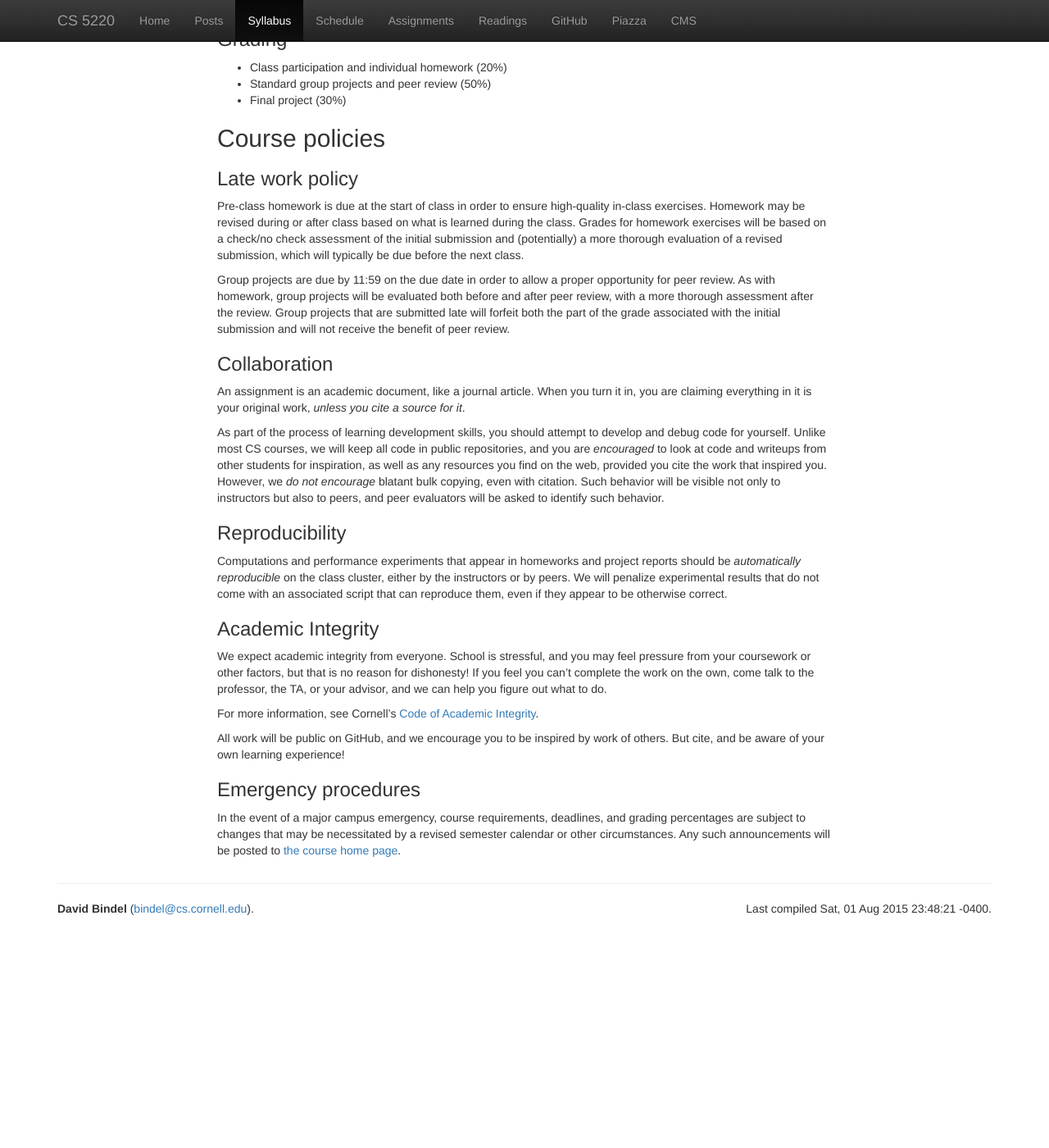
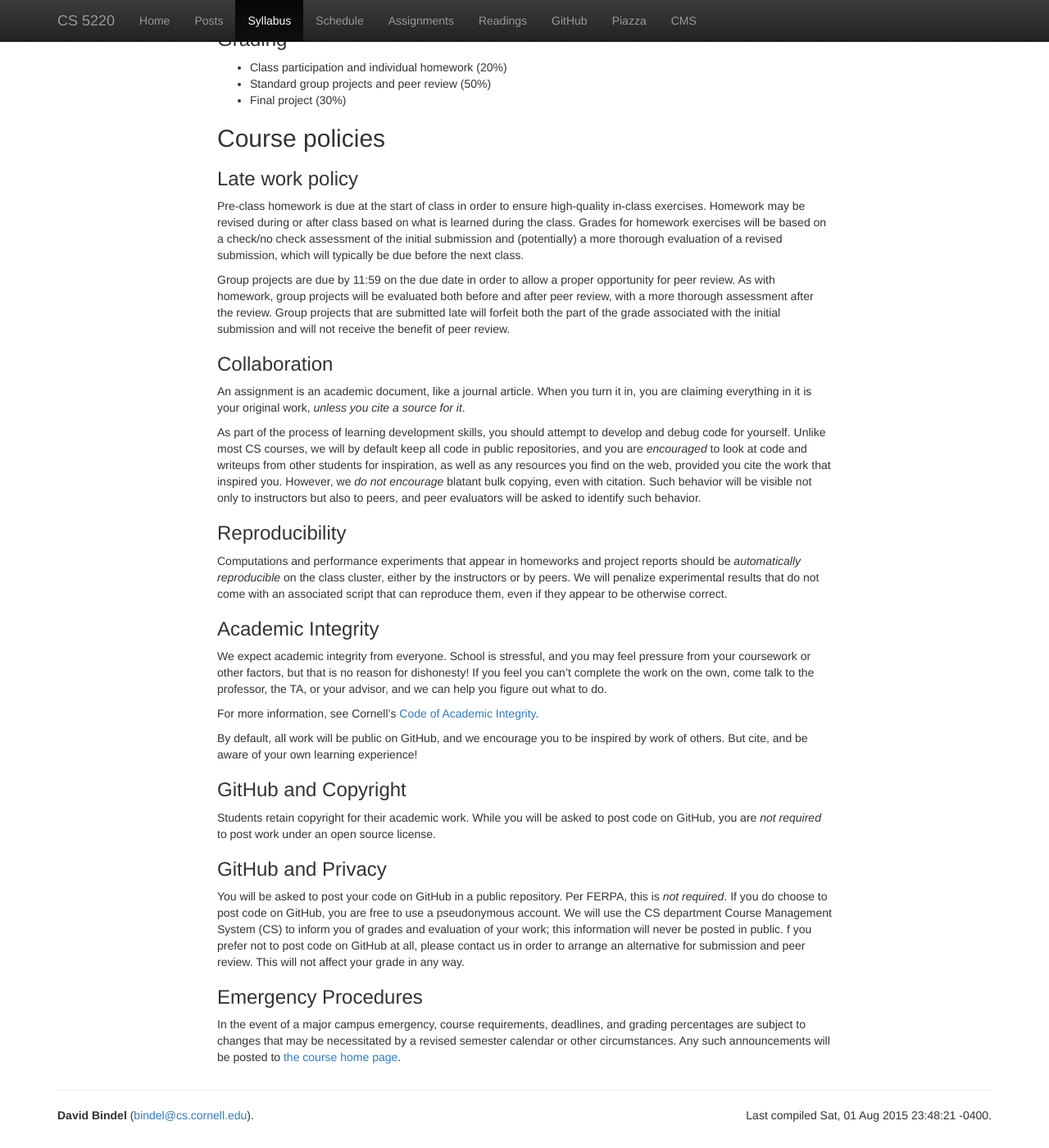
Before and after one commit to cornell-cs5220-f15/cornell-cs5220-f15.github.io, a Jekyll site: the page built from syllabus.md, in a window 1280 px wide and 1400 px high, scrolled down 2194 px. Shown: the whole window at 82% size. Built offline with Jekyll 4.4.1, drawn with Linux system fonts in a browser that asks for light colours; nearby versions of some CDN libraries; before the commit the page ends 3342 px from its top, so only the background shows below that.

Commit message:
Updates to syllabus re copyright/privacy concerns.

```diff
--- a/syllabus.md
+++ b/syllabus.md
@@ -183,7 +183,7 @@ original work, *unless you cite a source for it*.
 
 As part of the process of learning development skills, you should
 attempt to develop and debug code for yourself.  Unlike most CS
-courses, we will keep all code in public repositories, and you are
+courses, we will by default keep all code in public repositories, and you are
 *encouraged* to look at code and writeups from other students for
 inspiration, as well as any resources you find on the web, provided
 you cite the work that inspired you.  However, we *do not encourage*
@@ -210,10 +210,28 @@ and we can help you figure out what to do.
 For more information, see Cornell's
 [Code of Academic Integrity](http://cuinfo.cornell.edu/Academic/AIC.html).
 
-All work will be public on GitHub, and we encourage you to be inspired
-by work of others.  But cite, and be aware of your own learning experience!
+By default, all work will be public on GitHub, and we encourage you to
+be inspired by work of others.  But cite, and be aware of your own
+learning experience!
 
-### Emergency procedures
+### GitHub and Copyright
+
+Students retain copyright for their academic work.  While you will be
+asked to post code on GitHub, you are *not required* to post work
+under an open source license.
+
+### GitHub and Privacy
+
+You will be asked to post your code on GitHub in a public repository.
+Per FERPA, this is *not required*.  If you do choose to post code on
+GitHub, you are free to use a pseudonymous account.  We will use the
+CS department Course Management System (CS) to inform you of grades
+and evaluation of your work; this information will never be posted in
+public.  f you prefer not to post code on GitHub at all, please
+contact us in order to arrange an alternative for submission and peer
+review.  This will not affect your grade in any way.
+
+### Emergency Procedures
 
 In the event of a major campus emergency, course requirements, deadlines, and
 grading percentages are subject to changes that may be necessitated by a
```
